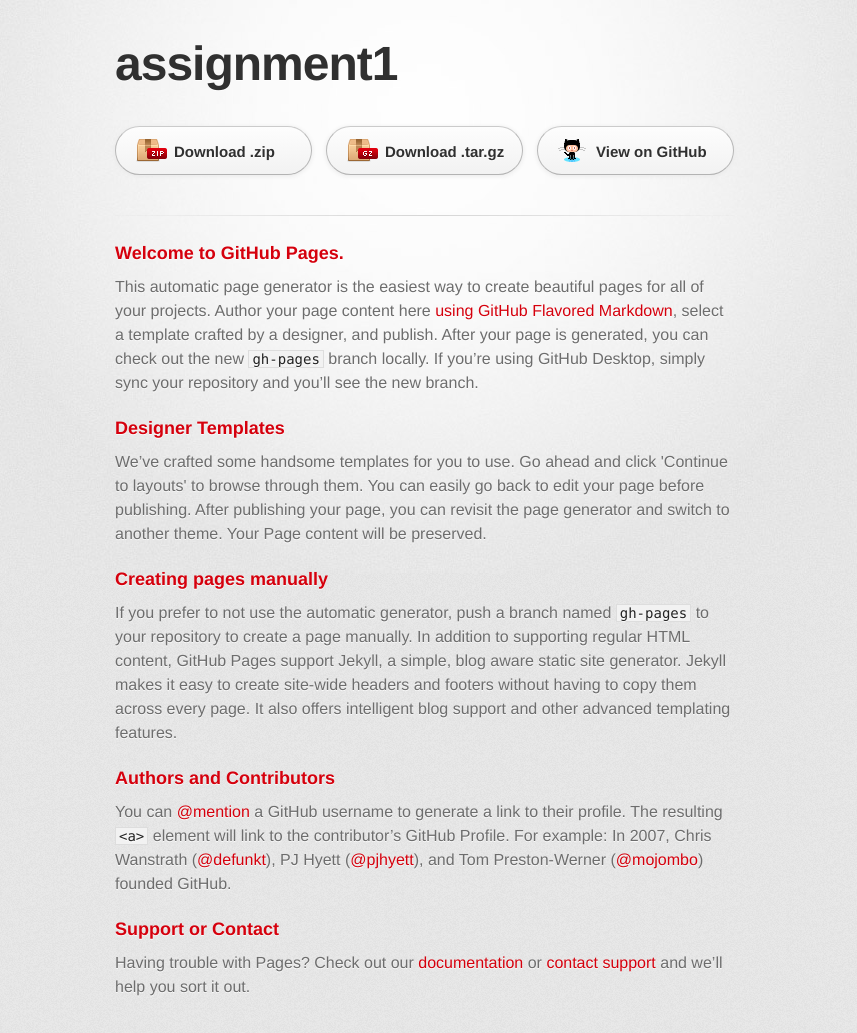
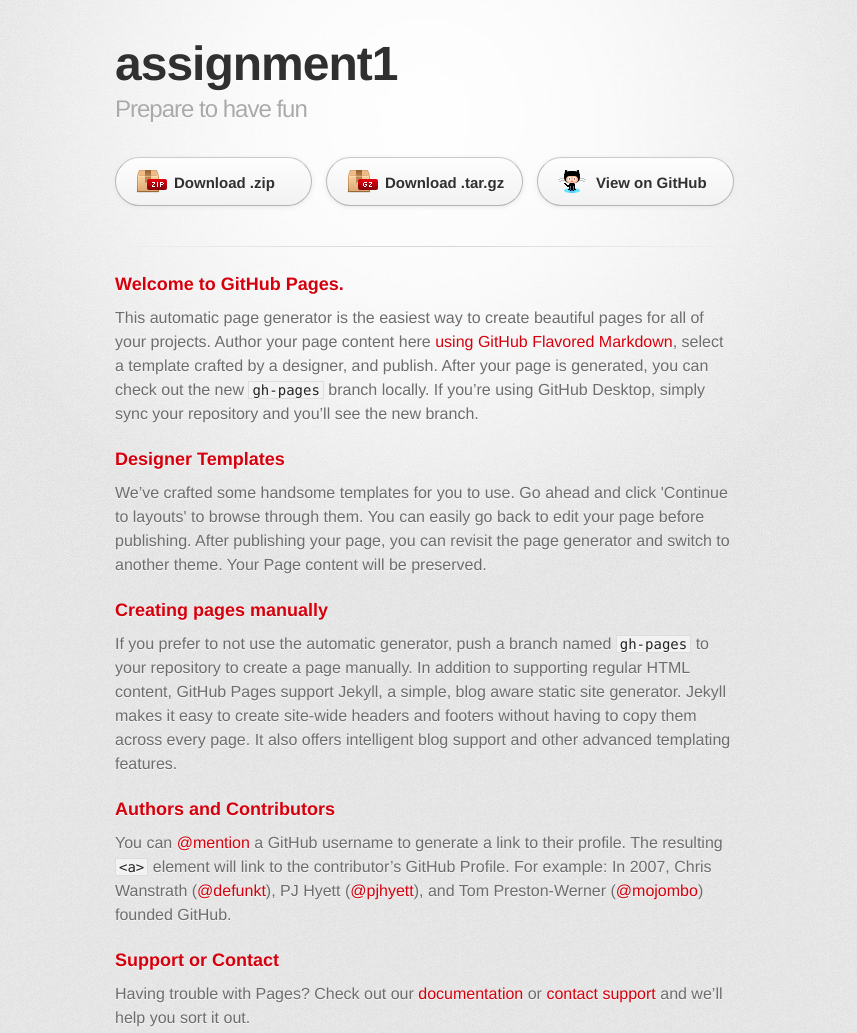
Before and after one commit to hilchey/hilchey.github.io.prev, a plain HTML site: page index.html in a window 1280 px wide. Shown: the top 1033 px of the page, without its empty margins (215-1072 px from the left). Drawn offline with Linux system fonts and the light colour scheme; a web font is replaced by a local one.

Commit message:
second attempt to modify generated website

```diff
--- a/index.html
+++ b/index.html
@@ -19,7 +19,7 @@
 
         <header>
           <h1>assignment1</h1>
-          <h2></h2>
+          <h2>Prepare to have fun</h2>
         </header>
 
         <section id="downloads" class="clearfix">
```
